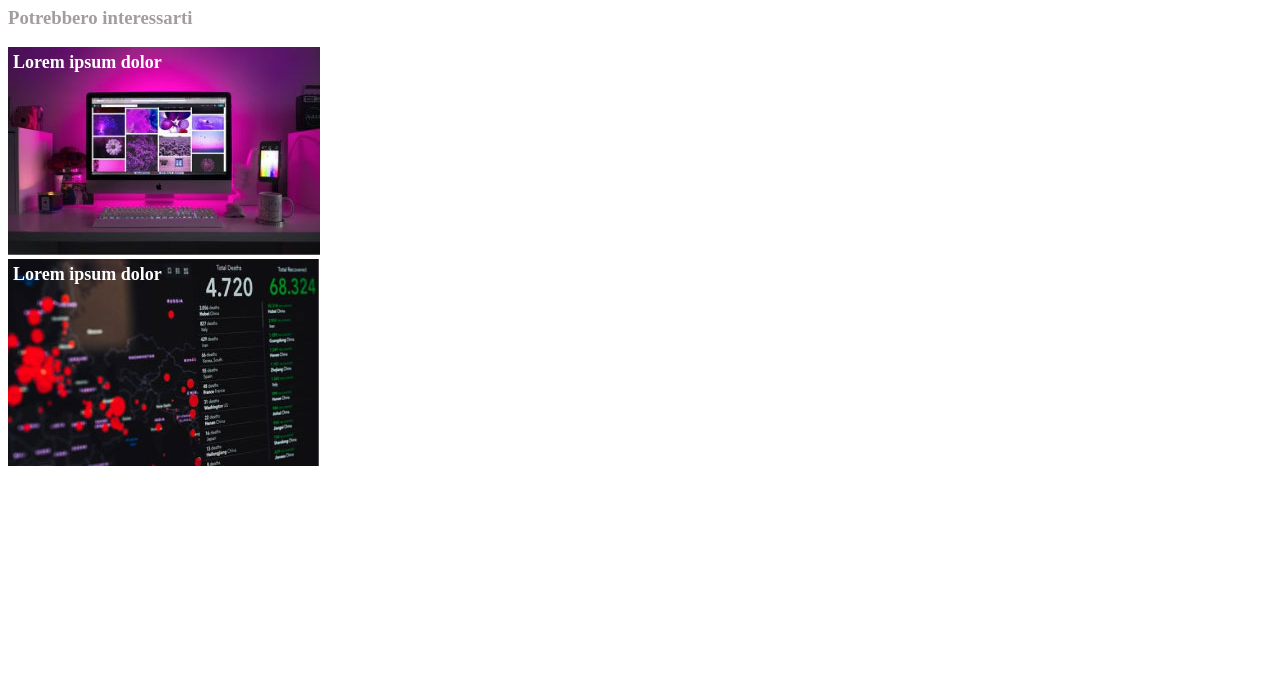
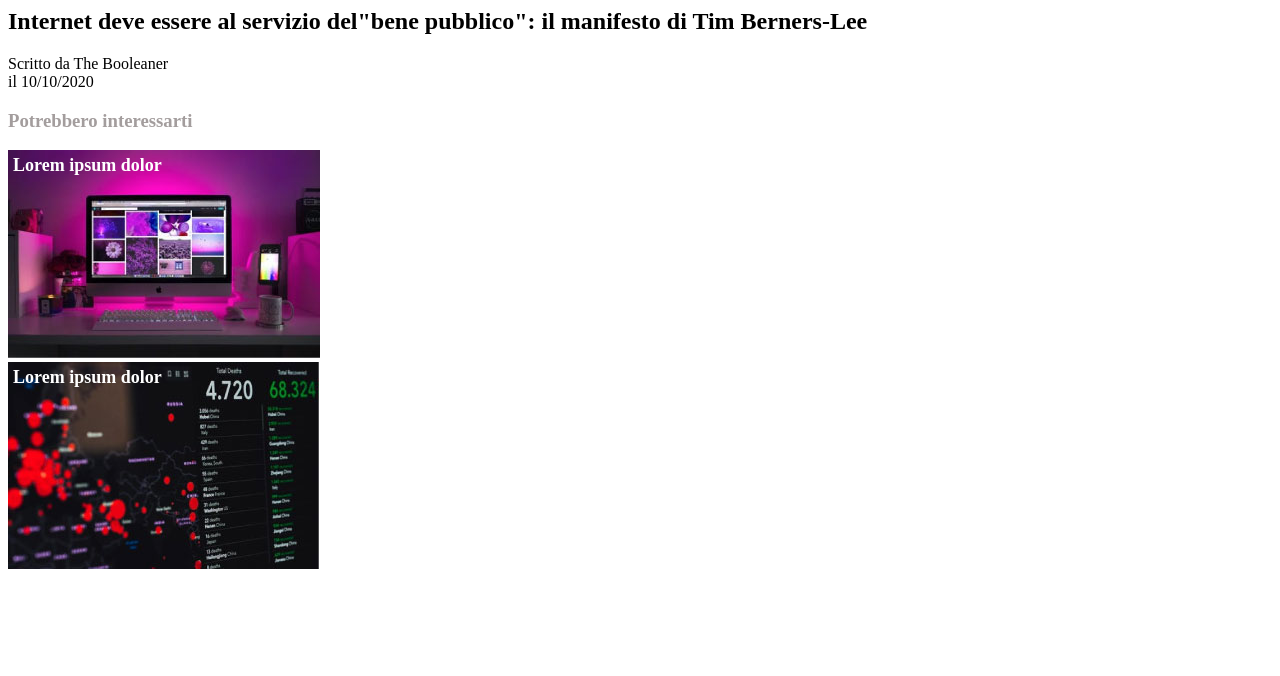
Before and after one commit to MirkoGLostia/html-css-booleaner, a plain HTML site: page index.html in a window 1280 px wide. Shown: the part 124-800 px from the top of the page. Drawn offline with Linux system fonts and the light colour scheme.

Commit message:
html_main_first-section

```diff
--- a/index.html
+++ b/index.html
@@ -14,6 +14,15 @@
     <main>
         <!-- title + infos -->
         <section>
+            <h1>
+                Internet deve essere al servizio del"bene pubblico": il manifesto di Tim Berners-Lee
+            </h1>
+            <span>
+                Scritto da <span>The Booleaner</span><br>
+            </span>
+            <span>
+                il 10/10/2020
+            </span>
 
         </section>
 
```
